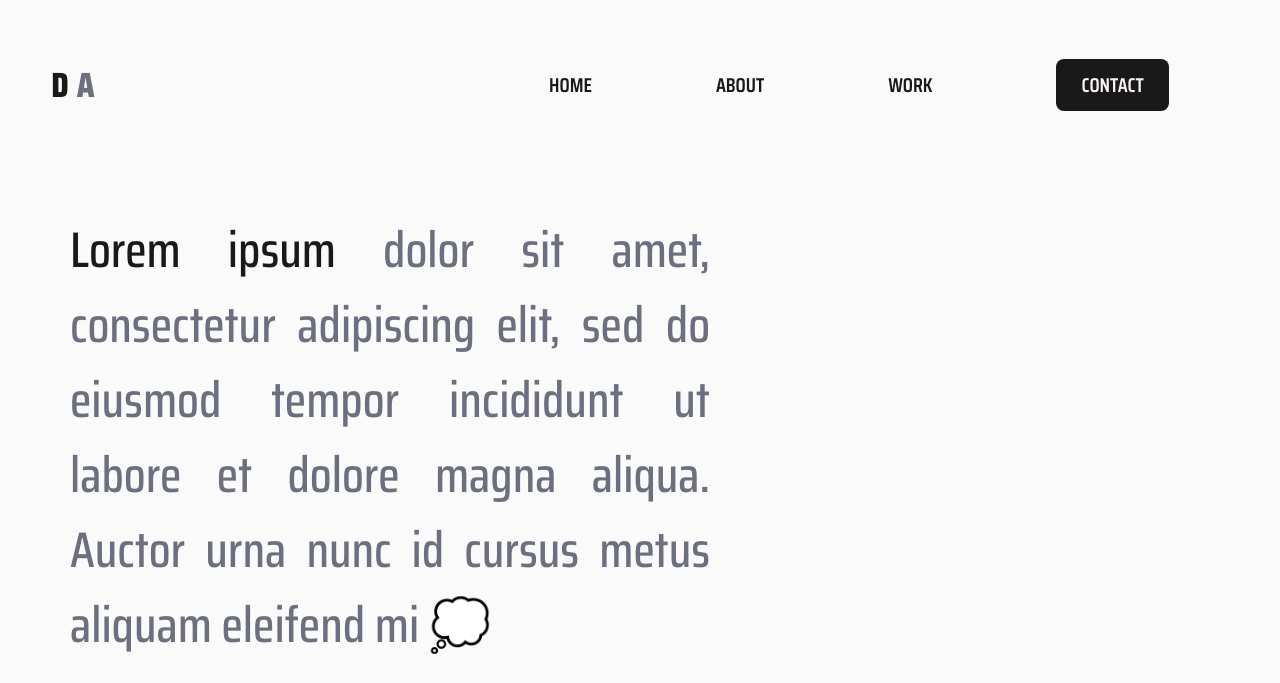
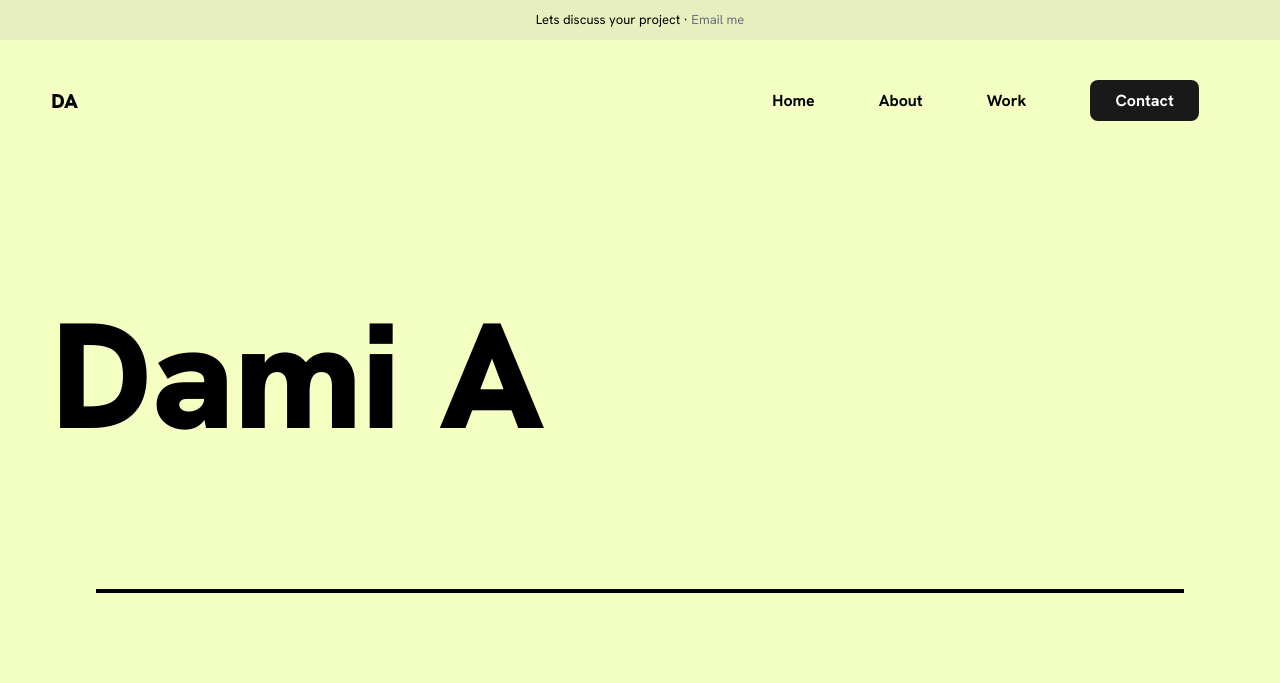
Before and after one commit to dami-ani/Dami-Lola-A-Portfolio, a plain HTML site: page index.html in a window 1280 px wide. Shown: the top 683 px of the page. Drawn offline with Linux system fonts and the light colour scheme.

Commit message:
Updated HTML and CSS

```diff
--- a/assets/css/style.css
+++ b/assets/css/style.css
@@ -1,19 +1,19 @@
 :root {
-  --1st-text-color: #191919;
+  --1st-text-color: #000000;
   --2nd-text-color: #6c6f7f;
-  --3rd-text-color: #fcf0f1;
+  --3rd-text-color: #ffffff;
 }
 
 :root {
-  --1st-background-color: #191919;
-  --2nd-background-color: #6c6f7f;
-  --3rd-background-color: #fcf0f1;
-  --4th-background-color: #fafafa;
+  --1st-background-color: #f4ffc2;
+  --2nd-background-color: #e8efbf;
+  --3rd-background-color: #000000;
+  --4th-background-color: #6c6f7f;
 }
 
 /* body */
 body {
-  background-color: var(--4th-background-color);
+  background-color: var(--1st-background-color);
   margin: 0px;
   padding: 0px;
   line-height: 1.5;
@@ -21,51 +21,49 @@ body {
 
 /* text styles */
 a {
-  font-family: 'Saira Condensed';
+  font-family: 'Hanken Grotesk','sans-serif';
   color: var(--1st-text-color);
   text-decoration: none;
-  font-weight: 600;
-  font-size: 20px;
-  margin-inline: 60px
+  margin-inline: 30px
 }
 
 p {
-  font-family: 'Saira Condensed';
+  font-family: 'Hanken Grotesk','sans-serif';
   color: var(--1st-text-color);
   font-weight: 300;
   font-size: 30px
 }
 
 h1 {
-  font-family: 'Saira Condensed';
+  font-family: 'Hanken Grotesk','sans-serif';
   color: var(--1st-text-color);
-  font-weight: 800;
+  font-weight: 900;
   font-size: 20px;
 }
 
 h2 {
-  font-family: 'Saira Condensed';
+  font-family: 'Hanken Grotesk','sans-serif';
   color: var(--1st-text-color);
   font-weight: 500;
   font-size: 50px;
 }
 
 h3 {
-  font-family: 'Saira Condensed';
+  font-family: 'Hanken Grotesk','sans-serif';
   color: var(--1st-text-color);
   font-weight: 350;
   font-size: 35px;
 }
 
 h4 {
-  font-family: 'Saira Condensed';
+  font-family: 'Hanken Grotesk','sans-serif';
   color: var(--2nd-text-color);
   font-weight: 900;
   font-size: 15px;
 }
 
-
 nav {
+  font-weight: 700;
   display: flex;
   align-items: center;
   justify-content: space-between;
@@ -74,22 +72,28 @@ nav {
   padding-right: 4%;
 }
 
-/* logo span effect */
-.logo {
-  color: var(--1st-text-color);
-  font-size: 35px;
-  letter-spacing: 1px;
-  cursor: pointer;
-}
-
 span {
   color: var(--2nd-text-color);
 }
 
-/* hover effect over 'a' text */
 a:hover {
   color: var(--2nd-text-color);
   transition: 0s;
+}
+
+/* !banner! */
+.section.banner {
+  position: relative;
+}
+
+.container.banner {
+  background-color: #e8efbf;
+  display: flex;
+  padding-top: 10px;
+  padding-bottom: 10px;
+  justify-content: center;
+  align-items: center;
+  font-size: 13px;
 }
 
 /* contact button */
@@ -99,6 +103,40 @@ a:hover {
   border-radius: 0.5rem;
   color: var(--3rd-text-color);
 }
+
+.heading {
+  font-size: 150px;
+  padding-top: 30px;
+  padding-left: 4%;
+  padding-right: 4%;
+  text-align: left;
+}
+@media screen and (max-width: 991px) {
+  .heading {
+    font-size: 100px;
+  }
+}
+
+.divider-line.inset {
+  right: 5px;
+  bottom: 0;
+  height: 4px;
+  background-color: #000000;
+  margin-right: 96px;
+  margin-left: 96px;
+}
+
+@media screen and (max-width: 991px) {
+  .divider-line.inset {
+    margin-right: 64px;
+    margin-left: 64px;
+  }
+}
+
+
+
+
+
 
 /* footer */
 .copyright {
@@ -111,7 +149,7 @@ a:hover {
 .hero-banner {
   position: relative;
   padding-top: 30px;
-  text-align: justify;
+  text-align: left;
   left: 70px;
   width: 50%;
 }
--- a/index.html
+++ b/index.html
@@ -5,32 +5,55 @@
   <meta charset="UTF-8">
   <meta name="viewport" content="width=device-width, initial-scale=1.0">
   <meta http-equiv="X-UA-Compatible" content="ie=edge">
+  <link rel="icon" type="image/x-icon" href="./assets/images/favicon.ico">
+  <link rel="icon" type="image/png" sizes="16x16" href="./assets/images/favicon-16x16.png">
+  <link rel="icon" type="image/png" sizes="32x32" href="./assets/images/favicon-32x32.png">
+  <link rel="apple-touch-icon" sizes="180x180" href="./assets/images/apple-touch-icon.png">
   <link rel="stylesheet" href="./assets/css/style.css">
   <link rel="preconnect" href="https://fonts.googleapis.com">
 <link rel="preconnect" href="https://fonts.gstatic.com" crossorigin>
-  <link
-    href="https://fonts.googleapis.com/css2?family=Saira+Condensed:wght@100;200;300;400;500;600;700;800;900&display=swap"
-    rel="stylesheet">
-  <title>DAMI'S PORTFOLIO</title>
+<link href="https://fonts.googleapis.com/css2?family=Hanken+Grotesk:wght@100;200;300;400;500;600;700;800;900&display=swap" rel="stylesheet">
+  <title>Dami · Portfolio</title>
 </head>
 
 <body>
-  <!-- header/nav -->
+<!-- !banner! -->
+  <div class="section banner">
+    <div class="container banner w-container">
+      <a href="mailto:dami.anibaba@hotmail.com?
+                &subject=👋">
+        Lets discuss your project<span></span> ·</span>
+        <span>Email me</span>
+      </a>
+    </div>
+    <!-- !nav! -->
     <header>
       <nav>
-      <h1 class="logo">D<span> A</span></h1>
+        <h1>DA</h1>
         <ul>
-        <a href="https://dami-ani.github.io/dami-portfolio/">HOME</a>
-        <a href="#about">ABOUT</a>
-        <a href="https://linkedin.com/in/damianibaba/">WORK</a>
-        <a class="contact" href="./contact.html">CONTACT</a>
+          <a href="https://dami-ani.github.io/dami-portfolio ">Home</a>
+          <a href="#about">About</a>
+          <a href="https://linkedin.com/in/damianibaba/">Work</a>
+          <a class="contact" href="./contact.html">Contact</a>
         </ul>
       </nav>
     </header>
+    <!-- !heading! -->
+    <div>
+      <h1 class="heading">Dami A
+      </h1>
+  </div>
+  <!-- !divider! -->
+  <div class="divider-line inset"></div>
+
+
+
+
     <!-- banner -->
     <section class="hero-banner">
       <div>
-      <h2>Lorem ipsum <span> dolor sit amet, consectetur adipiscing elit, sed do eiusmod tempor incididunt ut labore et
+        <h2>Lorem ipsum <span> dolor sit amet, consectetur adipiscing elit, sed do eiusmod tempor incididunt ut labore
+            et
             dolore magna aliqua. Auctor urna nunc id cursus metus aliquam eleifend mi &#128173</span></h2>
       </div>
     </section>
@@ -38,7 +61,8 @@
     <section class="about" class="main" id="about">
       <div>
         <h3>About<span>Me</span></h3>
-      <p>dolor sit amet, consectetur adipiscing elit, sed do eiusmod tempor incididunt ut labore et dolore magna aliqua.
+        <p>dolor sit amet, consectetur adipiscing elit, sed do eiusmod tempor incididunt ut labore et dolore magna
+          aliqua.
           Auctor urna nunc id cursus metus aliquam eleifend mi.</p>
       </div>
       <img src="./assets/images/placeholder.png">
@@ -50,7 +74,8 @@
     </section>
     <!-- contact -->
     <section class="page-section contactdetails" id="contactdetails">
-    <h3>contact<span> dolor sit amet, consectetur adipiscing elit, sed do eiusmod tempor incididunt ut labore et dolore
+      <h3>contact<span> dolor sit amet, consectetur adipiscing elit, sed do eiusmod tempor incididunt ut labore et
+          dolore
           magna aliqua. Auctor urna nunc id cursus metus aliquam eleifend mi.</span></h3>
     </section>
     </main>
```
Also changed, not shown: contact.html (+3 -3 lines), assets/images/apple-touch-icon.png (added), assets/images/favicon-16x16.png (added), assets/images/favicon-32x32.png (added), assets/images/favicon.ico (added). Lines whose indentation alone changed are shown as unchanged.
